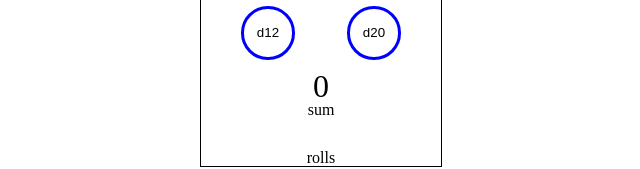
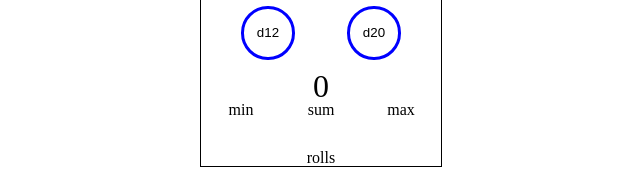
Before and after one commit to Auroratide/tap-to-roll, a React (Vite) app: page / in a window 1280 px wide. Shown: the part 149-318 px from the top of the page, without its empty margins (319-959 px from the left). Built offline with nearby package versions, Linux system fonts and the light colour scheme.

Commit message:
Include min and max for things like disadvantage or advantage

```diff
--- a/src/DiceTapper/DiceTapper.module.css
+++ b/src/DiceTapper/DiceTapper.module.css
@@ -29,6 +29,11 @@
     cursor: pointer;
 }
 
+.aggregation {
+    display: grid;
+    grid-template-columns: repeat(3, 1fr);
+}
+
 .output {
     display: flex;
     flex-direction: column-reverse;
--- a/src/DiceTapper/DiceTapper.tsx
+++ b/src/DiceTapper/DiceTapper.tsx
@@ -16,10 +16,14 @@ export const DiceTapper: React.FC<DiceTapperProps> = ({
     random = Math.random,
 }) => {
     const [ rolls, addRoll, endRollSeries ] = useSeries([])
+    const min = rolls.length > 0 ? Math.min(...rolls) : ''
     const sum = rolls.reduce((a, b) => a + b, 0)
+    const max = rolls.length > 0 ? Math.max(...rolls) : ''
 
     const ids = {
+        min: `${id}-min`,
         sum: `${id}-sum`,
+        max: `${id}-max`,
         rolls: `${id}-rolls`,
     }
 
@@ -42,10 +46,18 @@ export const DiceTapper: React.FC<DiceTapperProps> = ({
                 <button onClick={roll(die(12))}>d12</button>
                 <button onClick={roll(die(20))}>d20</button>
             </fieldset>
-            <section>
+            <section className={classes.aggregation}>
+                <div className={classes.output}>
+                    <label htmlFor={ids.min}>Min</label>
+                    <output id={ids.min}>{min}</output>
+                </div>
                 <div className={classes.output}>
                     <label htmlFor={ids.sum}>Sum</label>
                     <output id={ids.sum}>{sum}</output>
+                </div>
+                <div className={classes.output}>
+                    <label htmlFor={ids.max}>Max</label>
+                    <output id={ids.max}>{max}</output>
                 </div>
             </section>
             <section>
```
Also changed, not shown: 1 other file (tests, documents, lock files or other folders).
